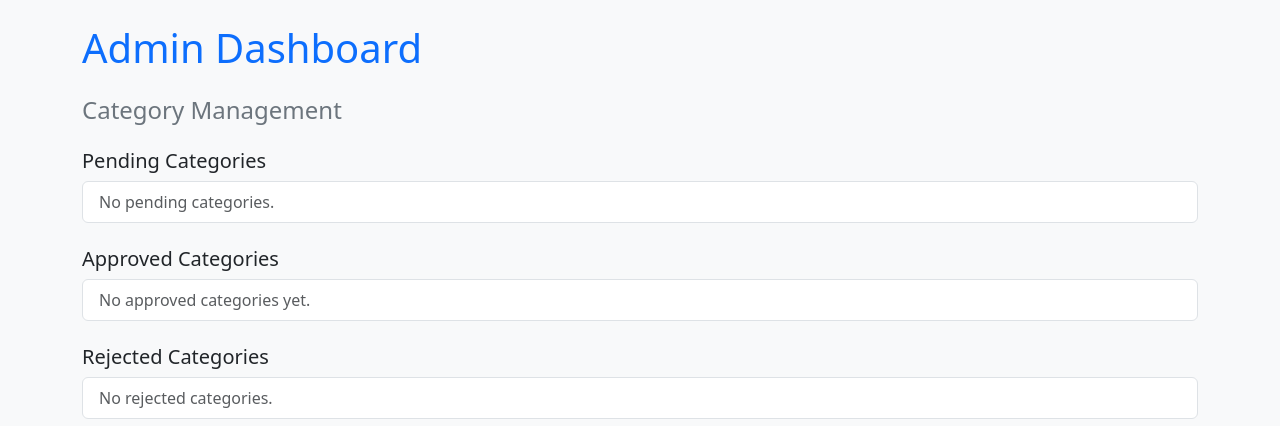
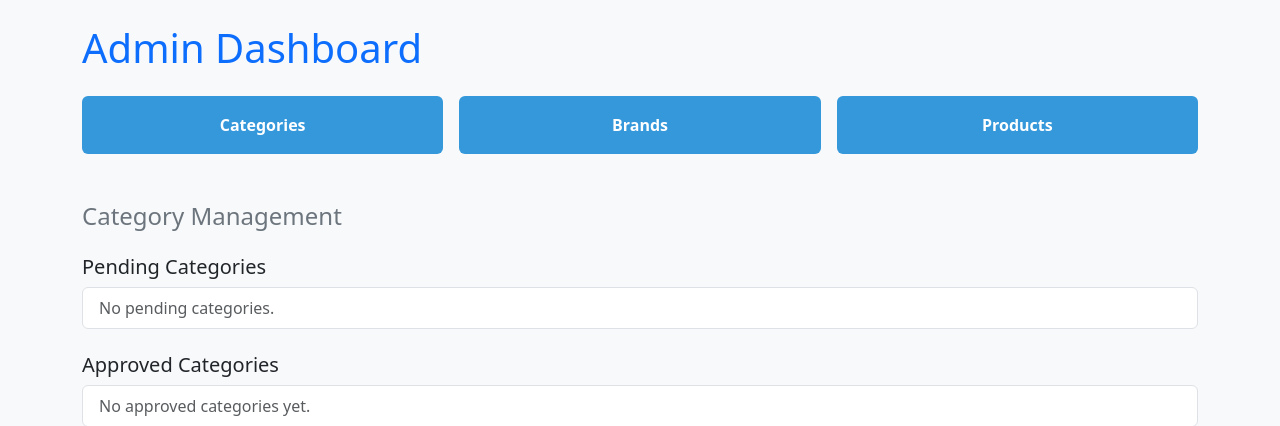
Before and after one commit to Fouvle/ecomTasteOf, a PHP site: page /admin/admin_dashboard.php in a window 1280 px wide. Shown: the top 426 px of the page. Run offline with PHP 8.4, Linux system fonts and the light colour scheme; the visitor is signed in with stand-in values (Sample User, id 1); data that the repository does not hold is empty.

Commit message:
Update admin_dashboard.php

```diff
--- a/admin/admin_dashboard.php
+++ b/admin/admin_dashboard.php
@@ -3,9 +3,10 @@
 ini_set('display_errors', 1);
 session_start();
 require_once '../classes/category_class.php';
+require_once '../settings/core.php'; // Ensure core.php is loaded for isAdmin()
 
 // Ensure user is logged in and is an admin
-if (!isset($_SESSION['customer_id']) || (int)$_SESSION['role'] !== 1) {
+if (!isLoggedIn() || !isAdmin()) {
     header('Location: ../login/login.php');
     exit();
 }
@@ -23,17 +24,46 @@ $rejectedCategories = $category->getRejectedCategories() ?? [];
     <title>Admin Dashboard - Category Management</title>
     <link rel="stylesheet" href="https://cdn.jsdelivr.net/npm/bootstrap@5.3.2/dist/css/bootstrap.min.css">
     <script src="https://code.jquery.com/jquery-3.6.0.min.js"></script>
+    <style>
+        /* Minimal style for prominent navigation buttons */
+        .nav-btn {
+            background-color: #3498db;
+            color: white;
+            transition: background-color 0.2s;
+            font-weight: bold;
+        }
+        .nav-btn:hover {
+            background-color: #2980b9;
+            color: white;
+        }
+    </style>
 </head>
 <body class="p-4 bg-light">
 
     <div class="container">
         <h1 class="mb-4 text-primary">Admin Dashboard</h1>
+
+        <div class="row mb-5 g-3">
+            <div class="col-md-4">
+                <a href="category.php" class="btn nav-btn w-100 p-3">
+                    Categories
+                </a>
+            </div>
+            <div class="col-md-4">
+                <a href="brand.php" class="btn nav-btn w-100 p-3">
+                    Brands
+                </a>
+            </div>
+            <div class="col-md-4">
+                <a href="product.php" class="btn nav-btn w-100 p-3">
+                    Products
+                </a>
+            </div>
+        </div>
         <h4 class="text-secondary mb-3">Category Management</h4>
 
-        <!-- Flash messages -->
         <div id="messageBox" class="alert d-none"></div>
 
-        <!-- Pending Categories -->
         <h5 class="mt-4">Pending Categories</h5>
         <ul class="list-group mb-4" id="pendingList">
             <?php if (empty($pendingCategories)): ?>
@@ -54,7 +84,6 @@ $rejectedCategories = $category->getRejectedCategories() ?? [];
             <?php endif; ?>
         </ul>
 
-        <!-- Approved Categories -->
         <h5>Approved Categories</h5>
         <ul class="list-group mb-4" id="approvedList">
             <?php if (empty($approvedCategories)): ?>
@@ -66,7 +95,6 @@ $rejectedCategories = $category->getRejectedCategories() ?? [];
             <?php endif; ?>
         </ul>
 
-        <!-- Rejected Categories -->
         <h5>Rejected Categories</h5>
         <ul class="list-group mb-4" id="rejectedList">
             <?php if (empty($rejectedCategories)): ?>
```
